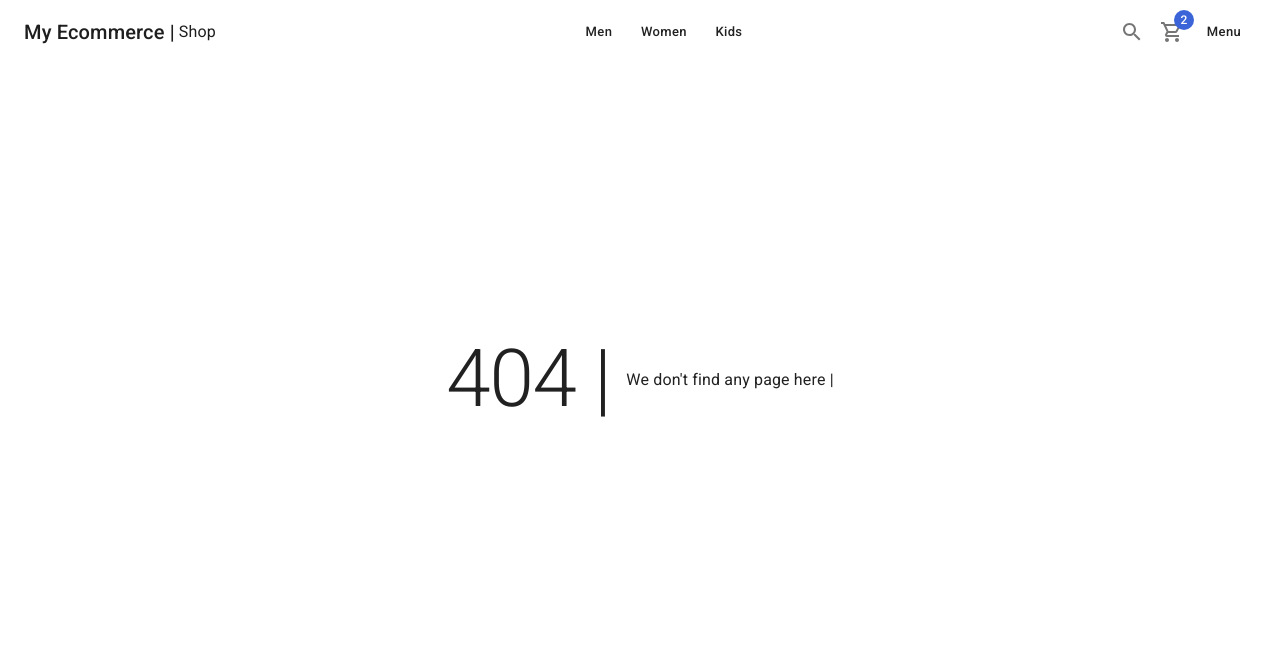
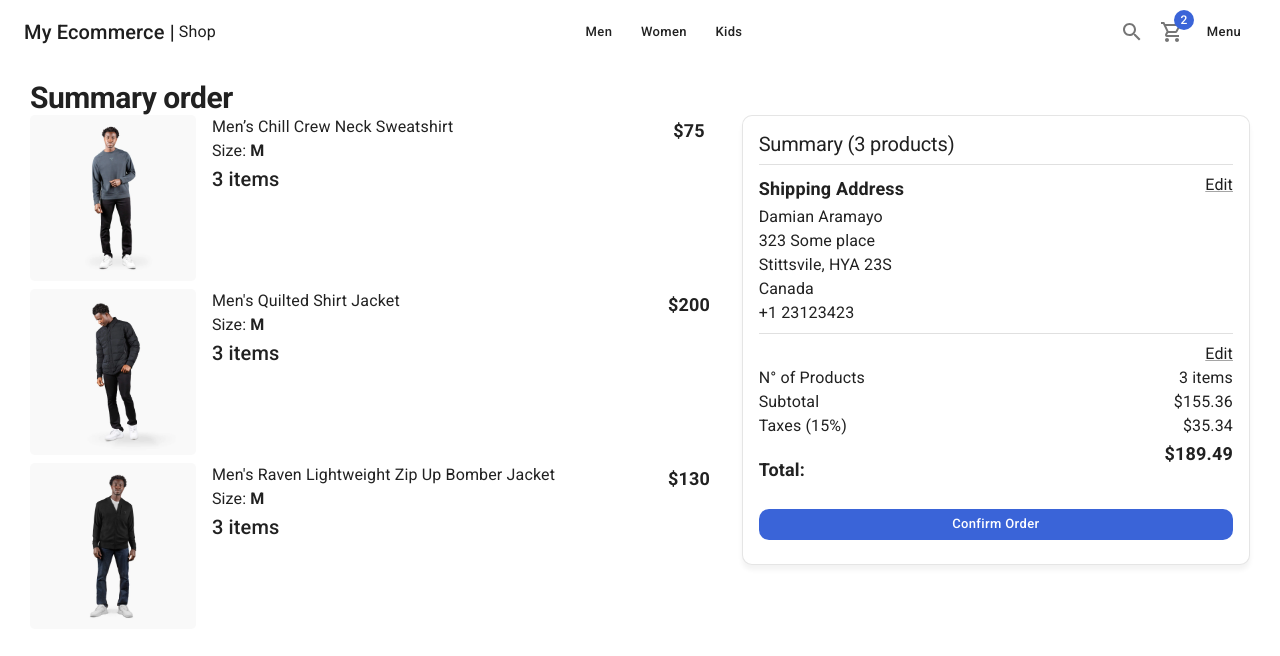
Before and after one commit to daramayo90/nextjs-ecommerce-ts, a Next.js app: page /checkout/summary in a window 1280 px wide. Before the commit this address had no page. Shown: the top 656 px of the page. Built offline with nearby package versions, Linux system fonts and the light colour scheme.

Commit message:
summary of order page created

```diff
--- a/pages/checkout/address.tsx
+++ b/pages/checkout/address.tsx
@@ -1,14 +1,14 @@
 import {
+  Box,
   Button,
   FormControl,
   Grid,
-  InputLabel,
   MenuItem,
   Select,
   TextField,
   Typography,
 } from '@mui/material';
-import { Box } from '@mui/system';
+
 import { ShopLayout } from '../../components/layouts';
 
 const AddressPage = () => {
--- /dev/null
+++ b/pages/checkout/summary.tsx
@@ -0,0 +1,62 @@
+import NextLink from 'next/link';
+import { Typography, Grid, Card, CardContent, Divider, Box, Button, Link } from '@mui/material';
+
+import { ShopLayout } from '../../components/layouts';
+import { CartList, OrderSummary } from '../../components/cart';
+
+const SummaryPage = () => {
+  return (
+    <ShopLayout title={'Summary order'} pageDescription={'Summary order'}>
+      <Typography variant='h1' component='h1'>
+        Summary order
+      </Typography>
+
+      <Grid container>
+        <Grid item xs={12} sm={7}>
+          <CartList />
+        </Grid>
+
+        <Grid item xs={12} sm={5}>
+          <Card className='summary-card'>
+            <CardContent>
+              <Typography variant='h2'>Summary (3 products)</Typography>
+
+              <Divider sx={{ my: 1 }} />
+
+              <Box display='flex' justifyContent='space-between'>
+                <Typography variant='subtitle1'>Shipping Address</Typography>
+                <NextLink href='/checkout/address' passHref>
+                  <Link underline='always'>Edit</Link>
+                </NextLink>
+              </Box>
+
+              <Typography>Damian Aramayo</Typography>
+              <Typography>323 Some place</Typography>
+              <Typography>Stittsvile, HYA 23S</Typography>
+              <Typography>Canada</Typography>
+              <Typography>+1 23123423</Typography>
+
+              <Divider sx={{ my: 1 }} />
+
+              <Box display='flex' justifyContent='end'>
+                <NextLink href='/cart' passHref>
+                  <Link underline='always'>Edit</Link>
+                </NextLink>
+              </Box>
+
+              <OrderSummary />
+
+              <Box sx={{ mt: 3 }}>
+                <Button color='secondary' className='circular-btn' fullWidth>
+                  Confirm Order
+                </Button>
+              </Box>
+            </CardContent>
+          </Card>
+        </Grid>
+      </Grid>
+    </ShopLayout>
+  );
+};
+
+export default SummaryPage;
```
